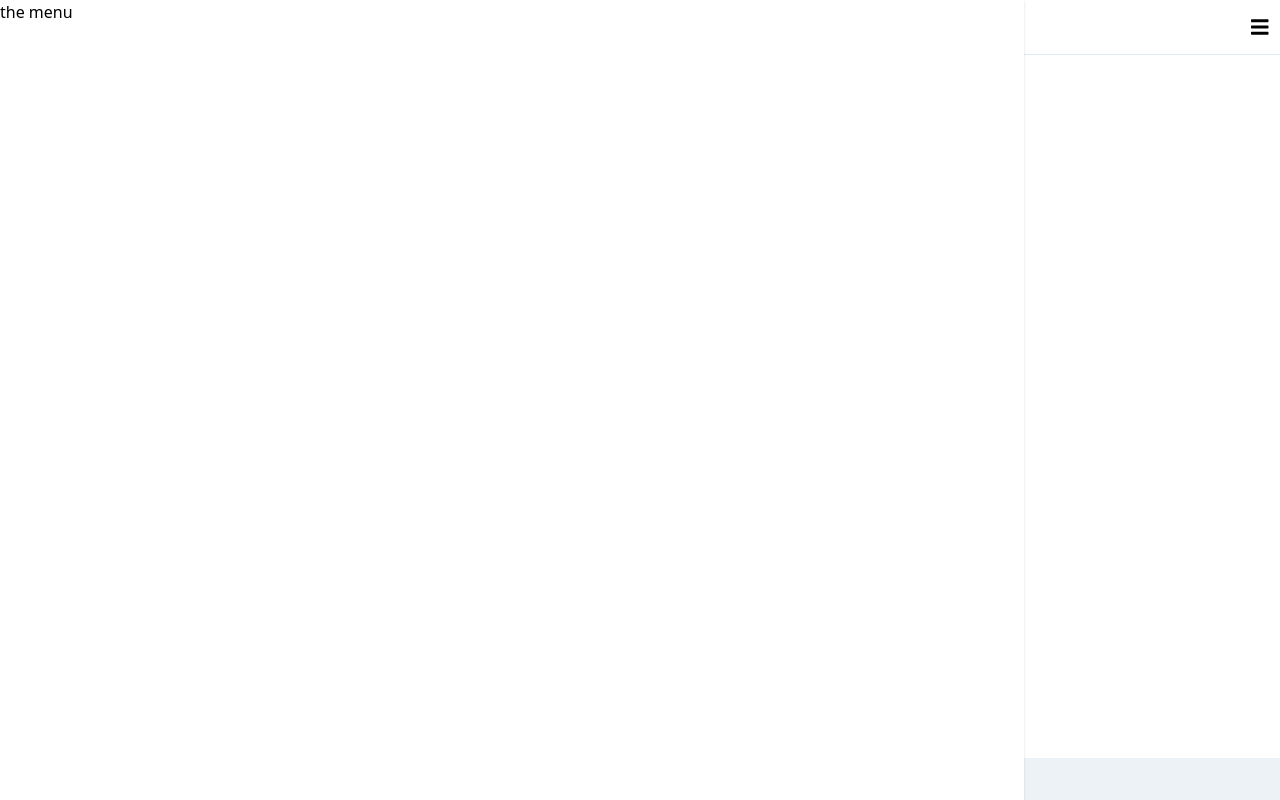
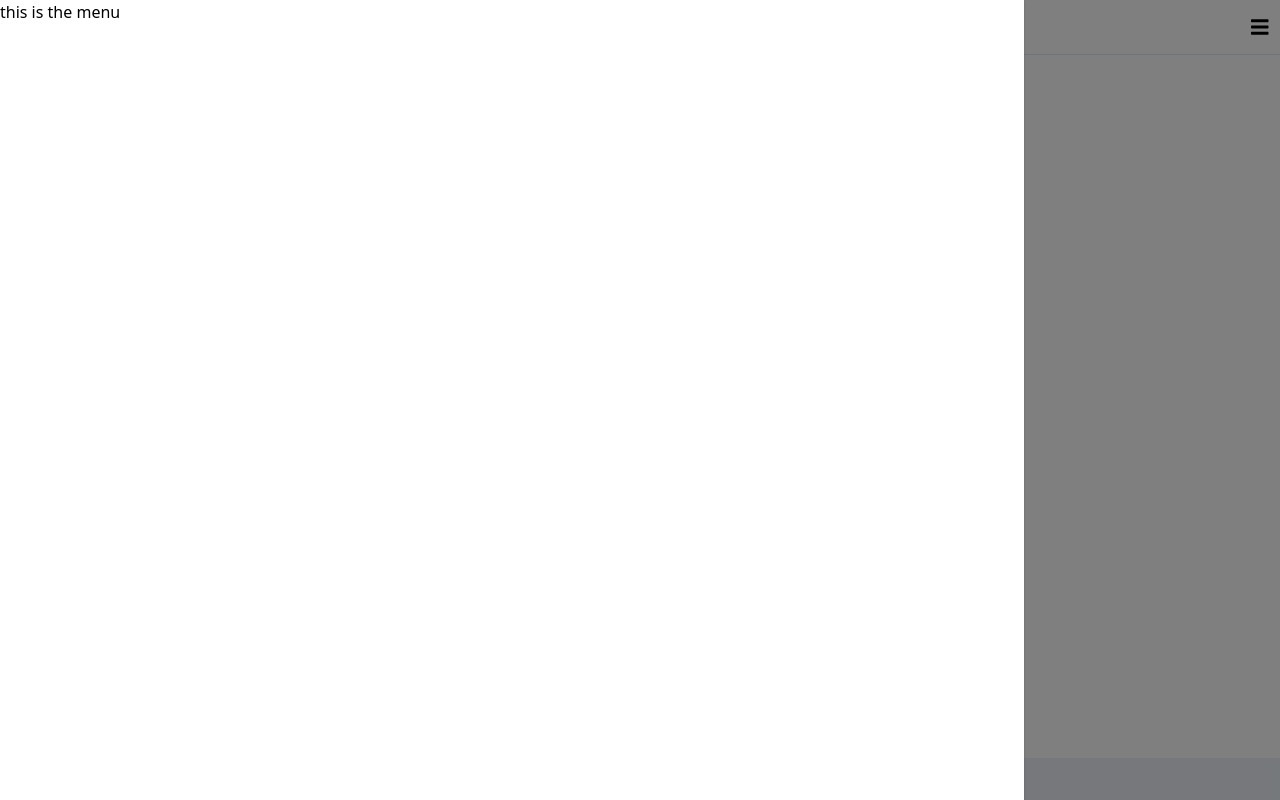
Before and after one commit to EdwardVilla0/React-Project, a React (Create React App) app: page / in a window 1280 px wide. Both pictures are taken after a click on the icon 1259 px from the left and 26 px from the top of the page. Built offline with nearby package versions, Linux system fonts and the light colour scheme.

Commit message:
adding transition

```diff
--- a/package.json
+++ b/package.json
@@ -14,6 +14,7 @@
     "react": "^17.0.1",
     "react-dom": "^17.0.1",
     "react-scripts": "4.0.0",
+    "react-spring": "^8.0.27",
     "tailwindcss": "^1.9.6",
     "web-vitals": "^0.2.4"
   },
--- a/src/Components/Navigation.js
+++ b/src/Components/Navigation.js
@@ -1,20 +1,22 @@
 import React, { useState } from 'react';
 import { FontAwesomeIcon } from '@fortawesome/react-fontawesome';
 import { faBars } from '@fortawesome/free-solid-svg-icons';
+import { useTransition, animated } from 'react-spring';
 
 function Navigation() {
     const [showMenu, setShowMenu] = useState(false)
+    const transitions = useTransition(showMenu, null, {
+        from: { position: 'absolute', opacity: 0 },
+        enter: { opacity: 1 },
+        leave: { opacity: 0 },
+    })
 
-    let menu
+    // className="fixed bg-white top-0 left-0 w-4/5 h-full z-50 shadow"
+    // className="bg-black-t-50 fixed top-0 left-0 w-full h-full z-50"
 
-    if (showMenu) {
-        menu =
-            <div
-                className="fixed bg-white top-0 left-0 w-4/5 h-full z-50 shadow"
-            >
-                the menu
-        </div>
-    }
+
+
+
 
     return (
         <nav>
@@ -24,8 +26,30 @@ function Navigation() {
                     onClick={() => setShowMenu(!showMenu)}
                 />
             </span>
+            {
+                transitions.map(({ item, key, props }) =>
+                    item &&
+                    <animated.div
+                        key={key}
+                        style={props}
+                        className="bg-black-t-50 fixed top-0 left-0 w-full h-full z-50"
+                        onClick={() => setShowMenu(false)}>
 
-            {menu}
+                    </animated.div>
+                )
+            }
+            {
+                transitions.map(({ item, key, props }) =>
+                    item &&
+                    <animated.div
+                        key={key}
+                        style={props}
+                        className="fixed bg-white top-0 left-0 w-4/5 h-full z-50 shadow">
+                        this is the menu
+
+                    </animated.div>
+                )
+            }
         </nav>
     )
 }
--- a/tailwind.config.js
+++ b/tailwind.config.js
@@ -5,7 +5,11 @@ module.exports = {
   },
   purge: [],
   theme: {
-    extend: {},
+    extend: {
+      backgroundColor: {
+        'black-t-50': 'rgba(0, 0, 0, 0.5)'
+      }
+    },
   },
   variants: {},
   plugins: [],
```
Also changed, not shown: src/tailwind.css, 1 other file (tests, documents, lock files or other folders).
